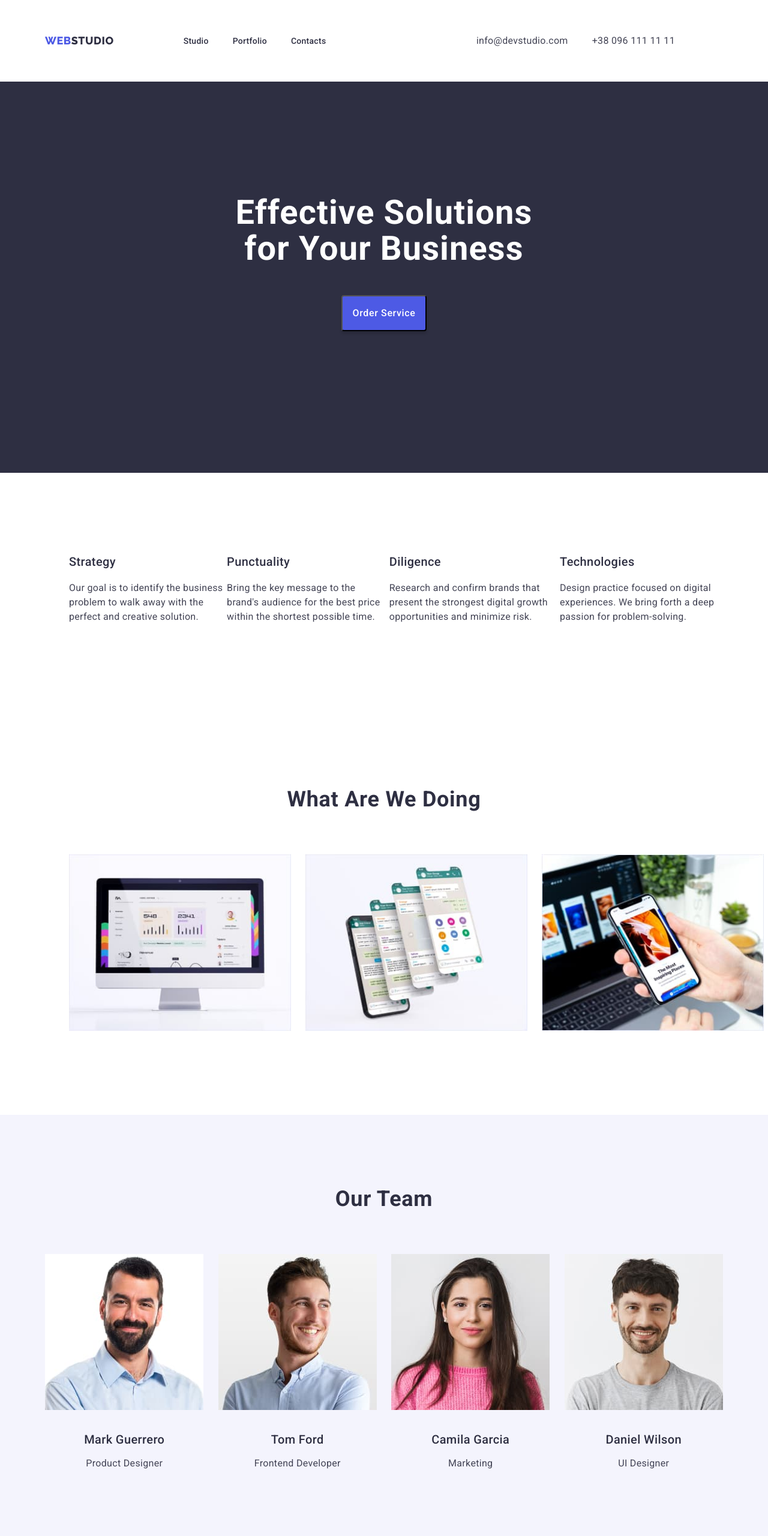
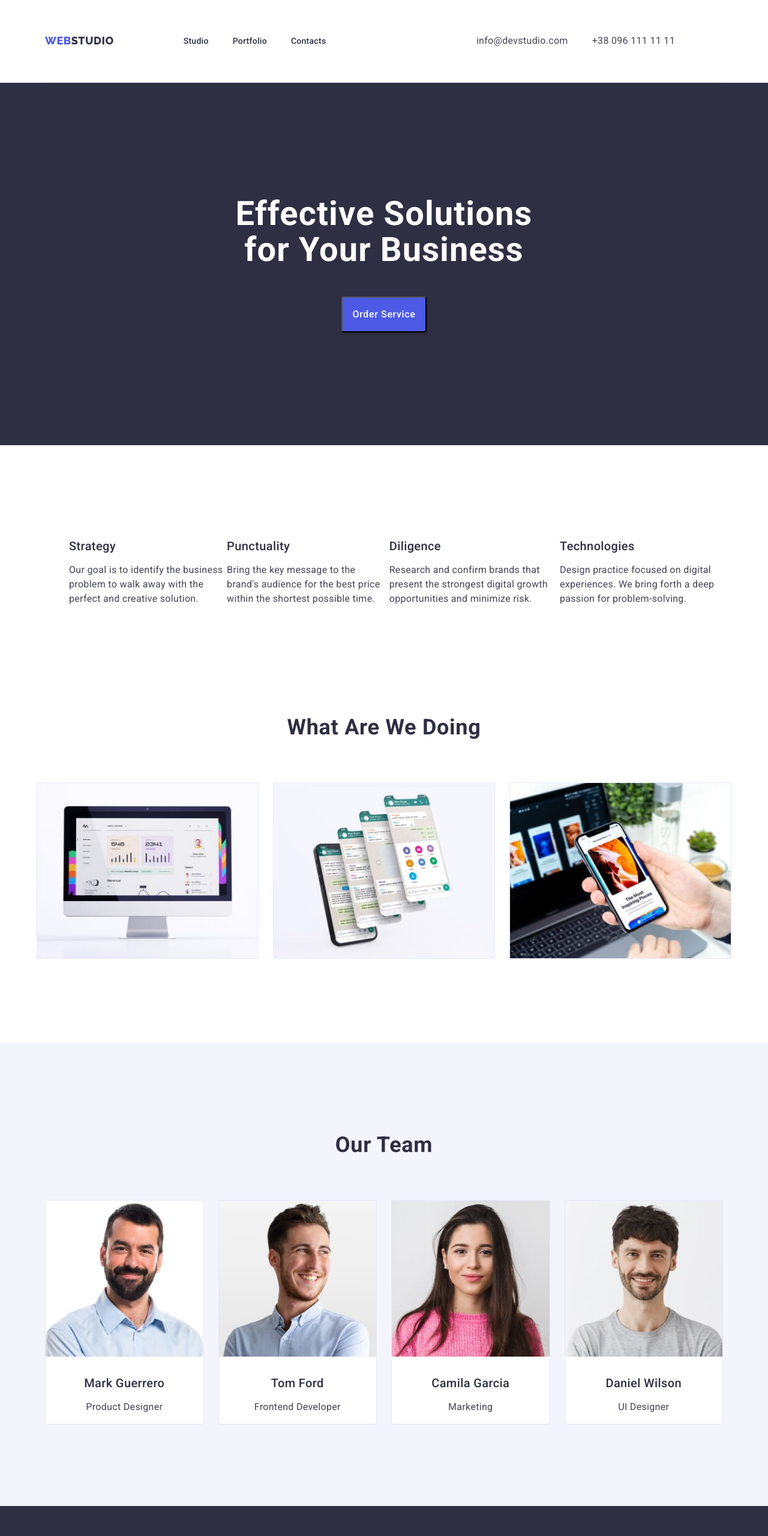
Before and after one commit to HannaZavhorodnia/goit-markup-hw-03, a plain HTML site: page index.html in a window 1280 px wide. Shown: the top 2560 px of the page at 60% size. Drawn offline with nearby package versions, Linux system fonts and the light colour scheme.

Commit message:
відредаговане завдання. віддати на перевірку

```diff
--- a/css/styles.css
+++ b/css/styles.css
@@ -19,7 +19,7 @@ h2,
 h3,
 h4,
 h5 {
-    margin-top: 0;
+    margin-bottom: 0;
 }
 
 .ul {
@@ -27,9 +27,12 @@ h5 {
     padding: 0;
 }
 
-.hero, .feature, .work, .team {
+
+
+.hero, .feature, .team {
     padding: 120px 0;
 }
+
 
 .logo {
     font-family: 'Raleway';
@@ -54,12 +57,19 @@ h5 {
 /* HEADER */
 .header {
     background-color: white;
+    border-bottom-style: solid;
+    border-bottom-color: #E7E9FC;
+    border-bottom-width: 1px;
+
 }
 
 .header-container {
     display: flex;
     align-items: center;
     gap: 40px;
+    border-bottom-style: solid;
+    border-bottom-color: #E7E9FC;
+    border-bottom-width: 1px;
 
 
 }
@@ -92,7 +102,7 @@ color: #404BBF;
     color: #2E2F42;
     text-decoration: none;
     display: flex;
-    padding: 24px 0;
+    /* padding: 24px 0; */
     }
 
 .contacts-address {
@@ -156,8 +166,9 @@ color: #FFFFFF;
 background: #4D5AE5;
 box-shadow: 0px 4px 4px rgba(0, 0, 0, 0.15);
 border-radius: 4px;
-margin:  0 auto 48px auto;
 padding: 16px;
+margin: 0 auto;
+
 
 }
 
@@ -188,7 +199,6 @@ flex-basis: calc(( 100% - 72px )/ 4);
     font-weight: 500;
     font-size: 20px;
     line-height: 1.2;
-    /* identical to box height, or 120% */
     letter-spacing: 0.02em;
     color: #2E2F42;
 
@@ -223,7 +233,11 @@ margin-bottom: 72px;
 list-style-type: none;
 display: flex;
 gap: 24px;
-    }
+padding-bottom: 120px;
+justify-content: center;
+padding-left: 156px;
+padding-right: 156px;
+}
 
 /* TEAM */
 
@@ -248,13 +262,22 @@ gap: 24px;
 flex-wrap: wrap;
 padding-left: 0px;
 
+
 }
 
 .list-item {
 flex-basis: calc(( 100% - 72px ) / 4);
+background-color: white;
+border: #E7E9FC;
+border-width:  1px;
+border-style: solid;
+border-radius: 0px 0px 4px 4px;
 }
 .photo {
     margin-bottom: 32px;
+    display: block;
+    max-width: 100%;
+
 }
 
 .member {
@@ -330,6 +353,7 @@ max-width: 264px;
     display: flex;
     justify-content: center;
     gap: 24px;
+    margin-top: 96px;
 
 }
 
@@ -346,6 +370,10 @@ color: #4D5AE5;
 min-width: 69px;
 padding: 12px 24px;
 margin-bottom: 72px;
+background: #F4F4FD;
+border: 1px solid #E7E9FC;
+border-radius: 4px;
+
 }
 
 .nav-list-btn:hover,
@@ -391,6 +419,7 @@ line-height: 1.2;
 letter-spacing: 0.02em;
 color: #2E2F42;
 margin-bottom: 8px;
+margin-left: 16px;
 
 }
 
@@ -400,5 +429,6 @@ margin-bottom: 8px;
     letter-spacing: 0.02em;
     color: #434455;
     margin-top: 0;
+    margin-left: 16px;
 
 }
--- a/index.html
+++ b/index.html
@@ -18,7 +18,7 @@
 
 
                     <nav class="header-nav">
-                        <a href="#" class="logo" > <span class="colortext">Web</span>Studio</a>
+                        <a href="./index.html" class="logo" > <span class="colortext">Web</span>Studio</a>
                         <ul class="header-menu">
                             <li> <a class="header-nav-link" href="#">Studio</a></li>
                             <li> <a class="header-nav-link" href="./portolio.html">Portfolio</a></li>
@@ -42,10 +42,8 @@
         <main>
             <section class="hero">
                 <div class="container">
-                    <div class="hero-container">
                         <h1 class="hero-title">Effective Solutions for Your Business</h1>
                         <button class="hero-btn" type="button">Order Service</button>
-                    </div>
                 </div>
 
             </section>
@@ -75,7 +73,6 @@
             </section>
             <section class="work">
                 <div class="container">
-                    <div class="work-container">
                         <h2 class="work-title">What are we doing</h2>
                         <ul class="work-list">
                             <li>
@@ -88,8 +85,6 @@
                                 <img src="./images/img3.jpg" width="370" height="294" alt="example3">
                             </li>
                         </ul>
-                    </div>
-
                 </div>
 
             </section>
```
Also changed, not shown: portolio.html (+1 -1 lines).
